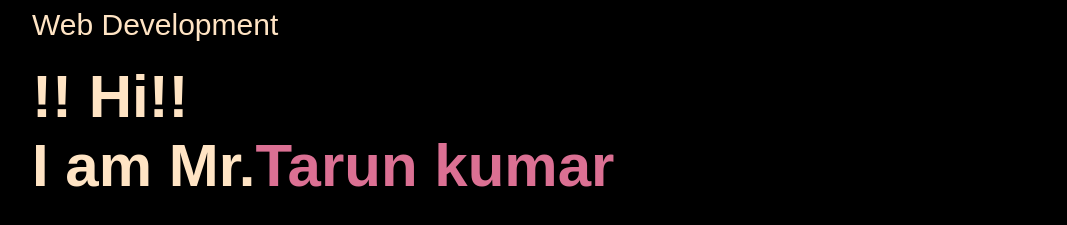
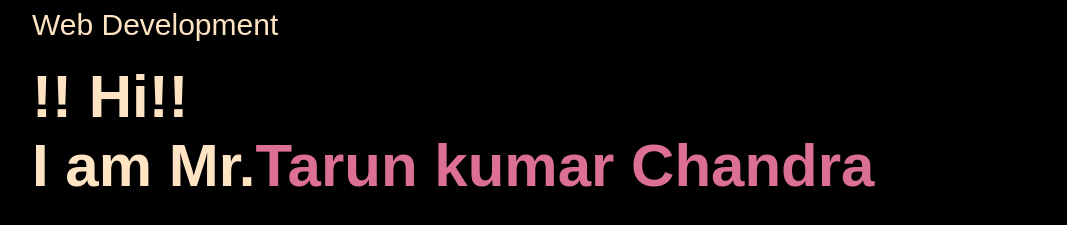
Before and after one commit to Tarunctk/OIBSIP-TASK-02-PORTFOLIO, a plain HTML site: page index.html in a window 1280 px wide. Shown: the part 125-350 px from the top of the page, without its empty margins (96-1163 px from the left). Drawn offline with Linux system fonts and the light colour scheme.

Commit message:
Update index.html

```diff
--- a/index.html
+++ b/index.html
@@ -25,7 +25,7 @@
                 </nav>
                 <div class="header-text">
                     <p> Web Development</p>
-                    <h1>!! Hi!!<br> I am Mr.<span>Tarun kumar</span></h1>
+                    <h1>!! Hi!!<br> I am Mr.<span>Tarun kumar Chandra</span></h1>
                 </div>
             </div>
         </div>
```
